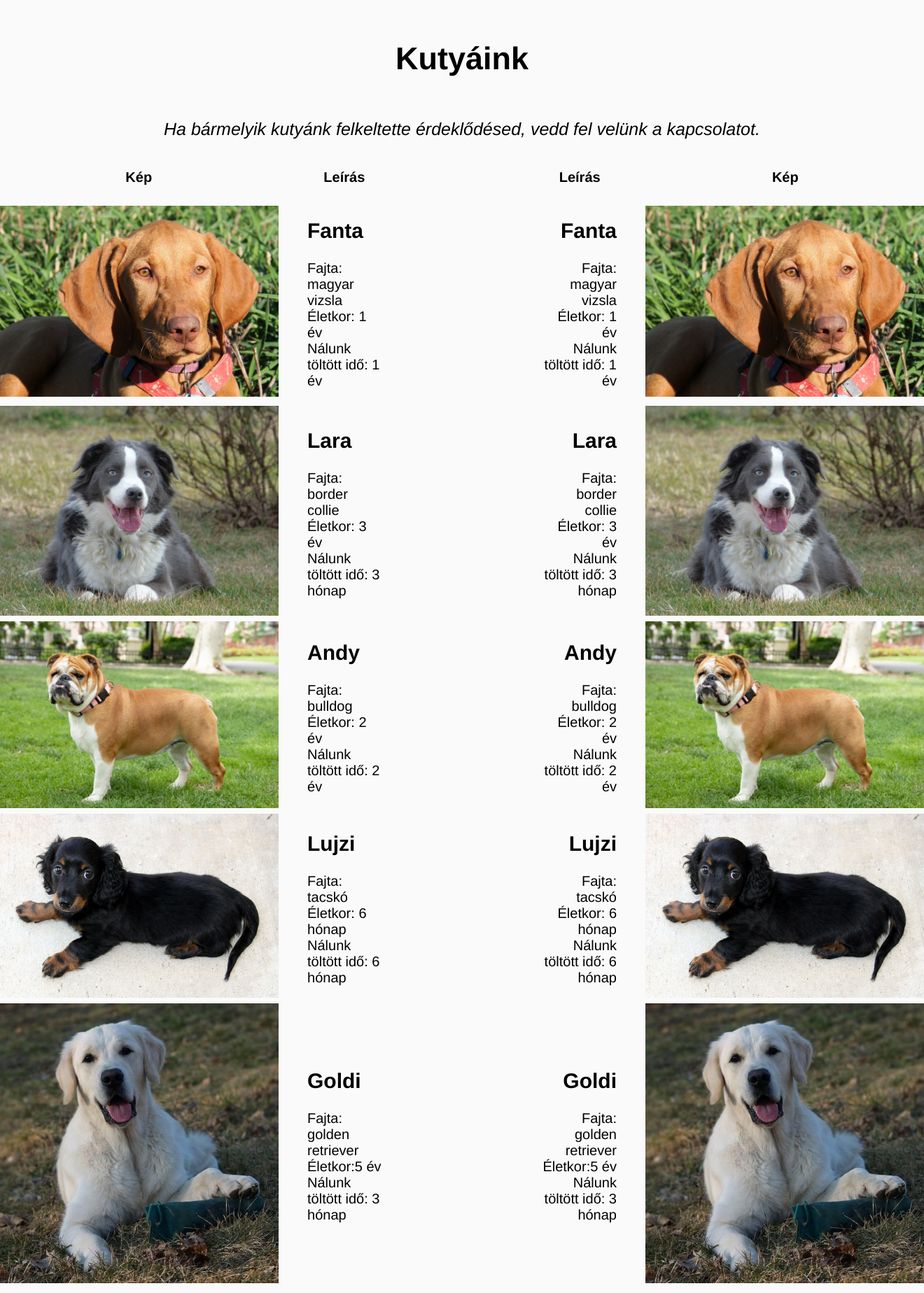
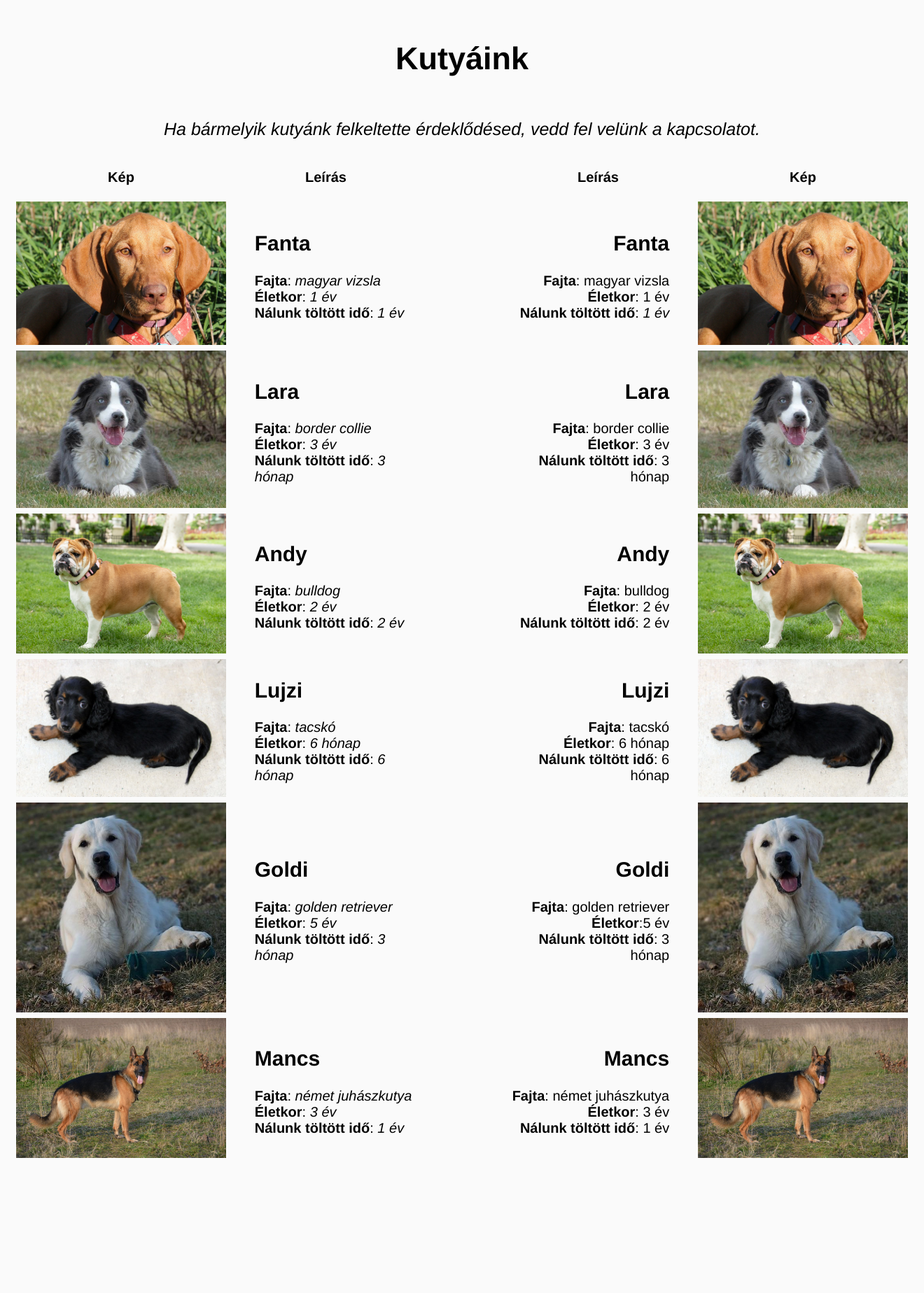
Before and after one commit to martin-nandor-csikos/Webterv, a PHP site: page /kutyaink.html in a window 1320 px wide. Shown: the part 387-2235 px from the top of the page at 70% size. After the commit the page ends 2042 px from the top, so only its background shows below. Run offline with PHP 8.4, Linux system fonts and the light colour scheme.

Commit message:
added responsivity

```diff
--- a/kutyaink.html
+++ b/kutyaink.html
@@ -62,11 +62,11 @@
                     <td headers="leirasBal" class="leiras">
                         <h2>Fanta</h2>
                         <p>
-                            Fajta: magyar vizsla
+                            <strong>Fajta</strong>: <em>magyar vizsla</em>
                             <br>
-                            Életkor: 1 év
+                            <strong>Életkor</strong>: <em>1 év</em>
                             <br>
-                            Nálunk töltött idő: 1 év
+                            <strong>Nálunk töltött idő</strong>: <em>1 év</em>
                         </p>
                     </td>
                 </tr>
@@ -75,11 +75,11 @@
                     <td headers="leirasBal" class="leiras">
                         <h2>Lara</h2>
                         <p>
-                            Fajta: border collie
+                            <strong>Fajta</strong>: <em>border collie</em>
                             <br>
-                            Életkor: 3 év
+                            <strong>Életkor</strong>: <em>3 év</em>
                             <br>
-                            Nálunk töltött idő: 3 hónap
+                            <strong>Nálunk töltött idő</strong>:<em> 3 hónap</em>
                         </p>
                     </td>
                 </tr>
@@ -89,11 +89,11 @@
                     <td headers="leirasBal" class="leiras">
                         <h2>Andy</h2>
                         <p>
-                            Fajta: bulldog
+                            <strong>Fajta</strong>:<em> bulldog</em>
                             <br>
-                            Életkor: 2 év
+                            <strong>Életkor</strong>: <em>2 év</em>
                             <br>
-                            Nálunk töltött idő: 2 év
+                            <strong>Nálunk töltött idő</strong>: <em>2 év</em>
                         </p>
                     </td>
                 </tr>
@@ -102,11 +102,11 @@
                     <td headers="leirasBal" class="leiras">
                         <h2>Lujzi</h2>
                         <p>
-                            Fajta: tacskó
+                            <strong>Fajta</strong>: <em>tacskó</em>
                             <br>
-                            Életkor: 6 hónap
+                            <strong>Életkor</strong>: <em>6 hónap</em>
                             <br>
-                            Nálunk töltött idő: 6 hónap
+                            <strong>Nálunk töltött idő</strong>: <em>6 hónap</em>
                         </p>
                     </td>
                 </tr>
@@ -115,11 +115,11 @@
                     <td headers="leirasBal" class="leiras">
                         <h2>Goldi</h2>
                         <p>
-                            Fajta: golden retriever
+                            <strong>Fajta</strong>: <em>golden retriever</em>
                             <br>
-                            Életkor:5 év
+                            <strong>Életkor</strong>: <em>5 év</em>
                             <br>
-                            Nálunk töltött idő: 3 hónap
+                            <strong>Nálunk töltött idő</strong>: <em>3 hónap</em>
                         </p>
                     </td>
                 </tr>
@@ -128,11 +128,11 @@
                     <td headers="leirasBal" class="leiras">
                         <h2>Mancs</h2>
                         <p>
-                            Fajta: német juhászkutya
+                            <strong>Fajta</strong>: <em>német juhászkutya</em>
                             <br>
-                            Életkor: 3 év
+                            <strong>Életkor</strong>:<em> 3 év</em>
                             <br>
-                            Nálunk töltött idő: 1 év
+                            <strong>Nálunk töltött idő</strong>: <em>1 év</em>
                         </p>
                     </td>
                 </tr>
@@ -148,11 +148,11 @@
                     <td headers="leirasJobb" class="leiras">
                         <h2>Fanta</h2>
                         <p>
-                            Fajta: magyar vizsla
+                            <strong>Fajta</strong>: magyar vizsla
                             <br>
-                            Életkor: 1 év
+                            <strong>Életkor</strong>: 1 év
                             <br>
-                            Nálunk töltött idő: 1 év
+                            <strong>Nálunk töltött idő</strong>: <em>1 év</em>
                         </p>
                     </td>
                     <td headers="kepJobb"><img src="img/magyar_vizsla.jpg" alt="vizsla"></td>
@@ -161,11 +161,11 @@
                     <td headers="leirasJobb" class="leiras">
                         <h2>Lara</h2>
                         <p>
-                            Fajta: border collie
+                            <strong>Fajta</strong>: border collie
                             <br>
-                            Életkor: 3 év
+                            <strong>Életkor</strong>: 3 év
                             <br>
-                            Nálunk töltött idő: 3 hónap
+                            <strong>Nálunk töltött idő</strong>: 3 hónap
                         </p>
                     </td>
                     <td headers="kepJobb"><img src="img/border-collie-ezust.jpg" alt="bordercollie"></td>
@@ -175,11 +175,11 @@
                     <td headers="leirasJobb" class="leiras">
                         <h2>Andy</h2>
                         <p>
-                            Fajta: bulldog
+                            <strong>Fajta</strong>: bulldog
                             <br>
-                            Életkor: 2 év
+                            <strong>Életkor</strong>: 2 év
                             <br>
-                            Nálunk töltött idő: 2 év
+                            <strong>Nálunk töltött idő</strong>: 2 év
                         </p>
                     </td>
                     <td headers="kepJobb"><img src="img/bulldog.jpg" alt="bulldog"></td>
@@ -188,11 +188,11 @@
                     <td headers="leirasJobb" class="leiras">
                         <h2>Lujzi</h2>
                         <p>
-                            Fajta: tacskó
+                            <strong>Fajta</strong>: tacskó
                             <br>
-                            Életkor: 6 hónap
+                            <strong>Életkor</strong>: 6 hónap
                             <br>
-                            Nálunk töltött idő: 6 hónap
+                            <strong>Nálunk töltött idő</strong>: 6 hónap
                         </p>
                     </td>
                     <td headers="kepJobb"><img src="img/tacsko.jpg" alt="tacsko"></td>
@@ -201,11 +201,11 @@
                     <td headers="leirasJobb" class="leiras">
                         <h2>Goldi</h2>
                         <p>
-                            Fajta: golden retriever
+                            <strong>Fajta</strong>: golden retriever
                             <br>
-                            Életkor:5 év
+                            <strong>Életkor</strong>:5 év
                             <br>
-                            Nálunk töltött idő: 3 hónap
+                            <strong>Nálunk töltött idő</strong>: 3 hónap
                         </p>
                     </td>
                     <td headers="kepJobb"><img src="img/golden_retriever.JPG" alt="goldenretriever"></td>
@@ -214,11 +214,11 @@
                     <td headers="leirasJobb" class="leiras">
                         <h2>Mancs</h2>
                         <p>
-                            Fajta: német juhászkutya
+                            <strong>Fajta</strong>: német juhászkutya
                             <br>
-                            Életkor: 3 év
+                            <strong>Életkor</strong>: 3 év
                             <br>
-                            Nálunk töltött idő: 1 év
+                            <strong>Nálunk töltött idő</strong>: 1 év
                         </p>
                     </td>
                     <td headers="kepJobb"><img src="img/nemet_juhasz.jpg" alt="nemetjuhasz"></td>
--- a/styles.css
+++ b/styles.css
@@ -511,47 +511,6 @@ a:visited {
     font-size: 16px;
 }
 
-
-/*kutyaink.html*/
-/*A 2 táblázatra vonatkozó beállítások*/
-#tablazatok {
-    display: flex;
-    justify-content: center;
-    margin-bottom: 2cm;
-}
-#tablazatok th {
-    font-size: 20px;
-    padding-bottom: 20px;
-}
-/*Jobb oldali táblázat*/
-#kutyaktablazatJobb {
-    /*2 táblázat közötti távolság beállítása*/
-    /*csúnya, de működik*/
-    padding-left: 4cm;
-}
-#kutyaktablazatJobb .leiras {
-    text-align: right;
-}
-.leiras {
-    padding-left: 1cm;
-    padding-right: 1cm;
-    margin-right: 2cm;
-    font-size: 20px;
-    font-style: Verdana;
-}
-#kutyak i {
-    display: flex;
-    justify-content: center;
-
-    font-size: 25px;
-
-    margin-bottom: 40px;
-}
-#kutyak img {
-    width: 400px;
-}
-
-
 /*Border animáció*/
 @keyframes borderOnFocus {
     100% {
@@ -589,6 +548,82 @@ a:visited {
         margin-left: 20px;
         margin-right: 20px;
         width: 480px;
+    }
+}
+
+
+/*kutyaink.html*/
+/*A 2 táblázatra vonatkozó beállítások*/
+#tablazatok {
+    display: flex;
+    justify-content: center;
+    margin-bottom: 2cm;
+}
+#tablazatok th {
+    font-size: 20px;
+    padding-bottom: 20px;
+}
+#kutyaktablazatJobb {
+    padding-left: 5%;
+}
+#kutyaktablazatJobb .leiras {
+    text-align: right;
+}
+.leiras {
+    font-size: 20px;
+}
+#kutyaktablazatBal .leiras {
+    padding-left: 1cm;
+}
+#kutyaktablazatJobb .leiras {
+    padding-right: 1cm;
+}
+#kutyak i {
+    display: flex;
+    justify-content: center;
+    text-align: center;
+
+    font-size: 25px;
+
+    margin-bottom: 40px;
+}
+#kutyak img {
+    width: 400px;
+}
+
+/*Reszponzivitás*/
+@media only screen and (max-width: 600px) {
+
+}
+@media only screen and (min-width: 600px) {
+    #kutyak i {
+        margin-left: 20px;
+        margin-right: 20px;
+    }
+    #tablazatok {
+        display: block;
+    }
+    #kutyaktablazatJobb, #kutyaktablazatBal {
+        margin: auto;
+        margin-bottom: 100px;
+    }
+    #kutyak img {
+        width: 250px;
+    }
+}
+@media only screen and (min-width: 768px) {
+    #kutyak img {
+        width: 300px;
+    }
+}
+@media only screen and (min-width: 1200px) {
+    #tablazatok {
+        display: flex;
+    }
+    #kutyaktablazatJobb, #kutyaktablazatBal {
+        margin-bottom: 100px;
+        margin-left: 20px;
+        margin-right: 20px;
     }
 }
 
```
